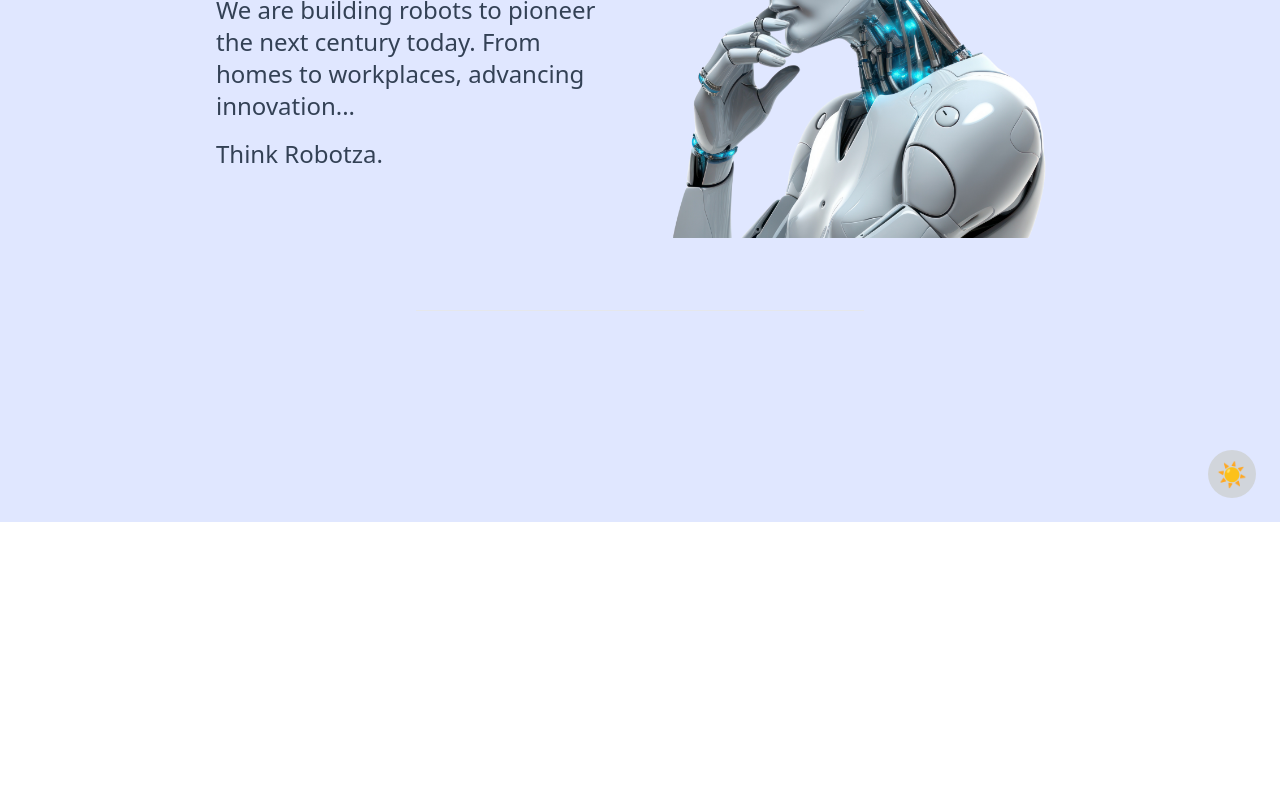
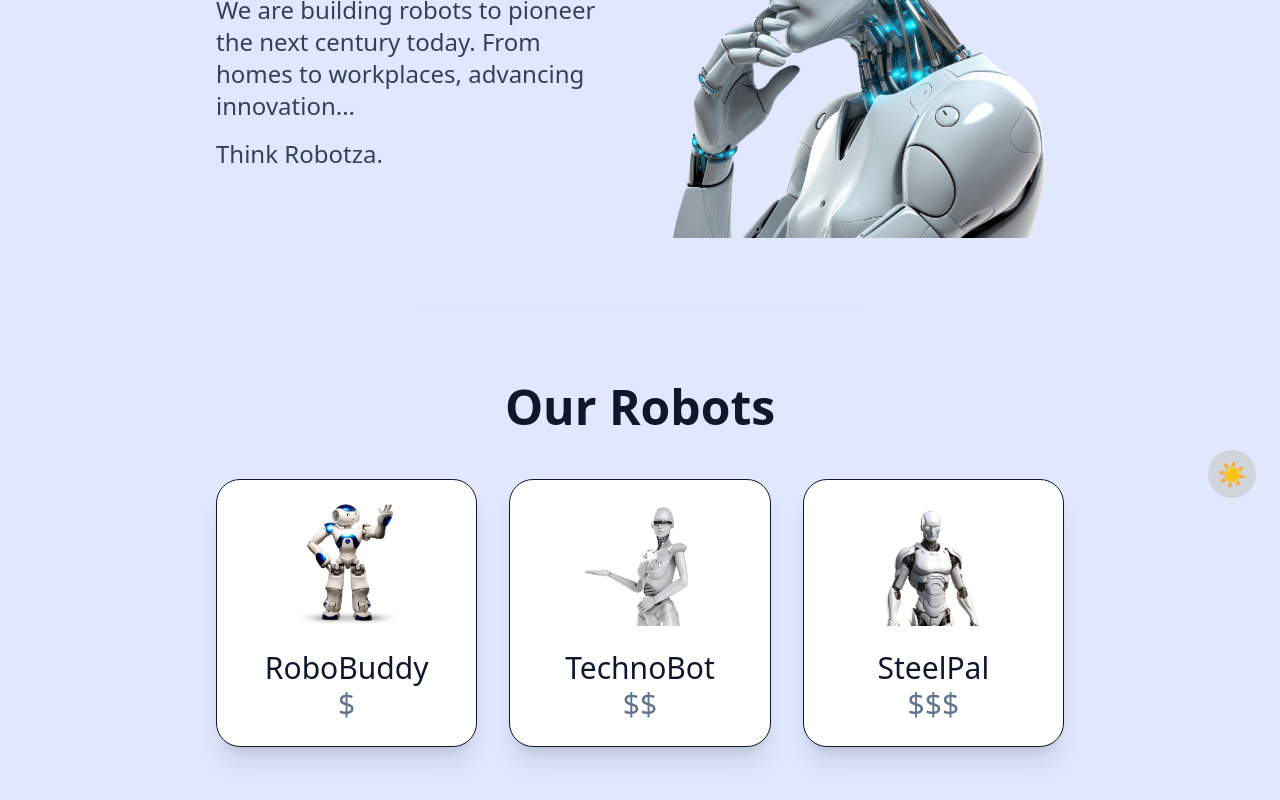
Before and after one commit to AlirezaAnzali/robotza, a React (Vite) app: page / in a window 1280 px wide. Shown: the part 278-1078 px from the top of the page. Before the commit the page ends 800 px from the top, so only its background shows below. Built offline with nearby package versions, Linux system fonts and the light colour scheme.

Commit message:
add Robots section

```diff
--- a/src/components/Main.jsx
+++ b/src/components/Main.jsx
@@ -1,4 +1,5 @@
 import Hero from "./Hero";
+import Robots from "./Robots";
 
 const Main = () => {
   return (
@@ -6,6 +7,10 @@ const Main = () => {
       <Hero />
 
       <hr className="mx-auto bg-black dark:bg-white w-1/2" />
+
+      <Robots />
+
+      <hr className="mx-auto bg-black dark:bg-white w-1/2" />
     </main>
   );
 };
--- /dev/null
+++ b/src/components/Robots.jsx
@@ -0,0 +1,56 @@
+import HelperRobotImg from "../assets/img/affor.png";
+import RoboWomanImg from "../assets/img/RoboWoman.png";
+import RoboManImg from "../assets/img/RoboMan.png";
+
+const Robots = () => {
+  return (
+    <section
+      id="robots"
+      className="p-6 my-12 scroll-mt-20 widescreen:section-min-height tallscreen:section-min-height"
+    >
+      <h2 className="text-4xl font-bold text-center sm:text-5xl mb-6 text-slate-900 dark:text-white">
+        Our Robots
+      </h2>
+      <ul className="list-none mx-auto my-12 flex flex-col sm:flex-row items-center gap-8">
+        <li className="w-2/3 sm:w-5/6 flex flex-col items-center border border-solid border-slate-900 dark:border-gray-100 dark:bg-black bg-white py-6 px-2 rounded-3xl shadow-xl">
+          <img src={HelperRobotImg} alt="Helper robot" className="w-1/2 mb-6" />
+          <h3 className="text-3xl text-center text-slate-900 dark:text-white">
+            RoboBuddy
+          </h3>
+          <p className="hidden sm:block text-3xl text-center text-slate-500 dark:text-slate-400">
+            $
+          </p>
+          <p className="sm:hidden text-2xl mt-2 text-center text-slate-500 dark:text-slate-400">
+            Affordable Helper
+          </p>
+        </li>
+        <li className="w-2/3 sm:w-5/6 flex flex-col items-center border border-solid border-slate-900 dark:border-gray-100 dark:bg-black bg-white py-6 px-2 rounded-3xl shadow-xl">
+          <img src={RoboWomanImg} alt="Robot Woman" className="w-1/2 mb-6" />
+          <h3 className="text-3xl text-center text-slate-900 dark:text-white">
+            TechnoBot
+          </h3>
+          <p className="hidden sm:block text-3xl text-center text-slate-500 dark:text-slate-400">
+            $$
+          </p>
+          <p className="sm:hidden text-2xl mt-2 text-center text-slate-500 dark:text-slate-400">
+            Best Selling Robot!
+          </p>
+        </li>
+        <li className="w-2/3 sm:w-5/6 flex flex-col items-center border border-solid border-slate-900 dark:border-gray-100 dark:bg-black bg-white py-6 px-2 rounded-3xl shadow-xl">
+          <img src={RoboManImg} alt="Robot man" className="w-1/2 mb-6" />
+          <h3 className="text-3xl text-center text-slate-900 dark:text-white">
+            SteelPal
+          </h3>
+          <p className="hidden sm:block text-3xl text-center text-slate-500 dark:text-slate-400">
+            $$$
+          </p>
+          <p className="sm:hidden text-2xl mt-2 text-center text-slate-500 dark:text-slate-400">
+            Luxury Technology
+          </p>
+        </li>
+      </ul>
+    </section>
+  );
+};
+
+export default Robots;
```
